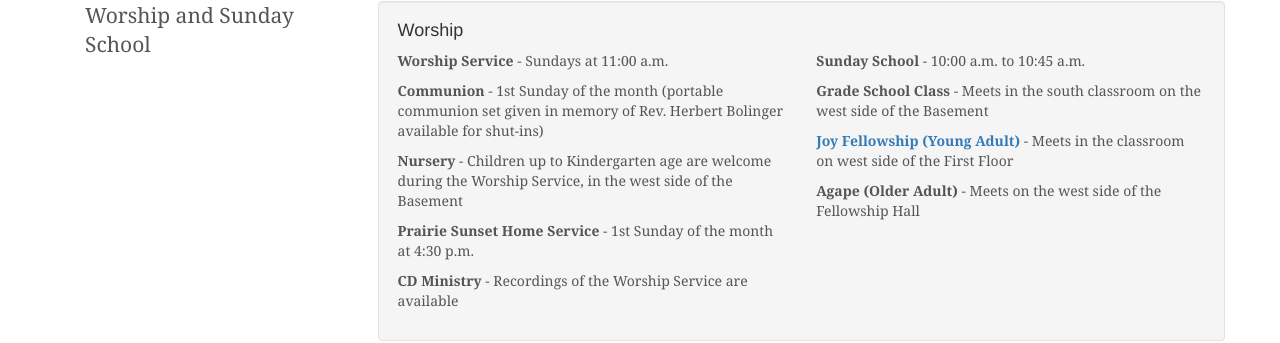
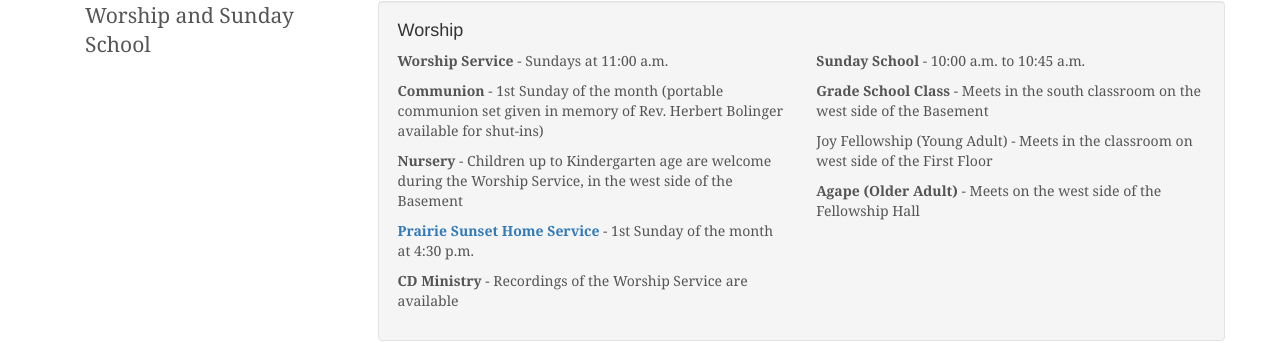
Before and after one commit to KatherineMichel/self-hosted-church-website-jekyll, a Jekyll site: the page built from activities.html, in a window 1280 px wide. Shown: the part 500-843 px from the top of the page. Built offline with Jekyll 4.4.1, drawn with Linux system fonts in a browser that asks for light colours; nearby versions of some CDN libraries; library files that are not in the unit come from our copies.

```diff
--- a/activities.html
+++ b/activities.html
@@ -50,7 +50,7 @@ layout: default
                                 <p><strong>Worship Service</strong> - Sundays at 11:00 a.m.</p>
                                 <p><strong>Communion</strong> - 1st Sunday of the month (portable communion set given in memory of Rev. Herbert Bolinger available for shut-ins)</<p>
                                 <p><strong>Nursery</strong> - Children up to Kindergarten age are welcome during the Worship Service, in the west side of the Basement</p>
-                                <p><strong>Prairie Sunset Home Service</strong> - 1st Sunday of the month at 4:30 p.m.</p>
+                                <p><a href="http://www.prairiesunsethome.org" target="_blank"><strong>Prairie Sunset Home Service</strong></a> - 1st Sunday of the month at 4:30 p.m.</p>
                                 <p><strong>CD Ministry</strong> - Recordings of the Worship Service are available</p>
                             </ul>
                         </div>
@@ -59,7 +59,7 @@ layout: default
                              <ul class="list-unstyled">
                                 <p><strong>Sunday School</strong> - 10:00 a.m. to 10:45 a.m.</p>
                                 <p><strong>Grade School Class</strong> - Meets in the south classroom on the west side of the Basement</<p>
-                                <p><a href="http://www.prairiesunsethome.org"><strong>Joy Fellowship (Young Adult)</strong></a> - Meets in the classroom on west side of the First Floor</p>
+                                <p>Joy Fellowship (Young Adult)</strong> - Meets in the classroom on west side of the First Floor</p>
                                 <p><strong>Agape (Older Adult)</strong> - Meets on the west side of the Fellowship Hall</p>
                             </ul>
                         </div>
```
